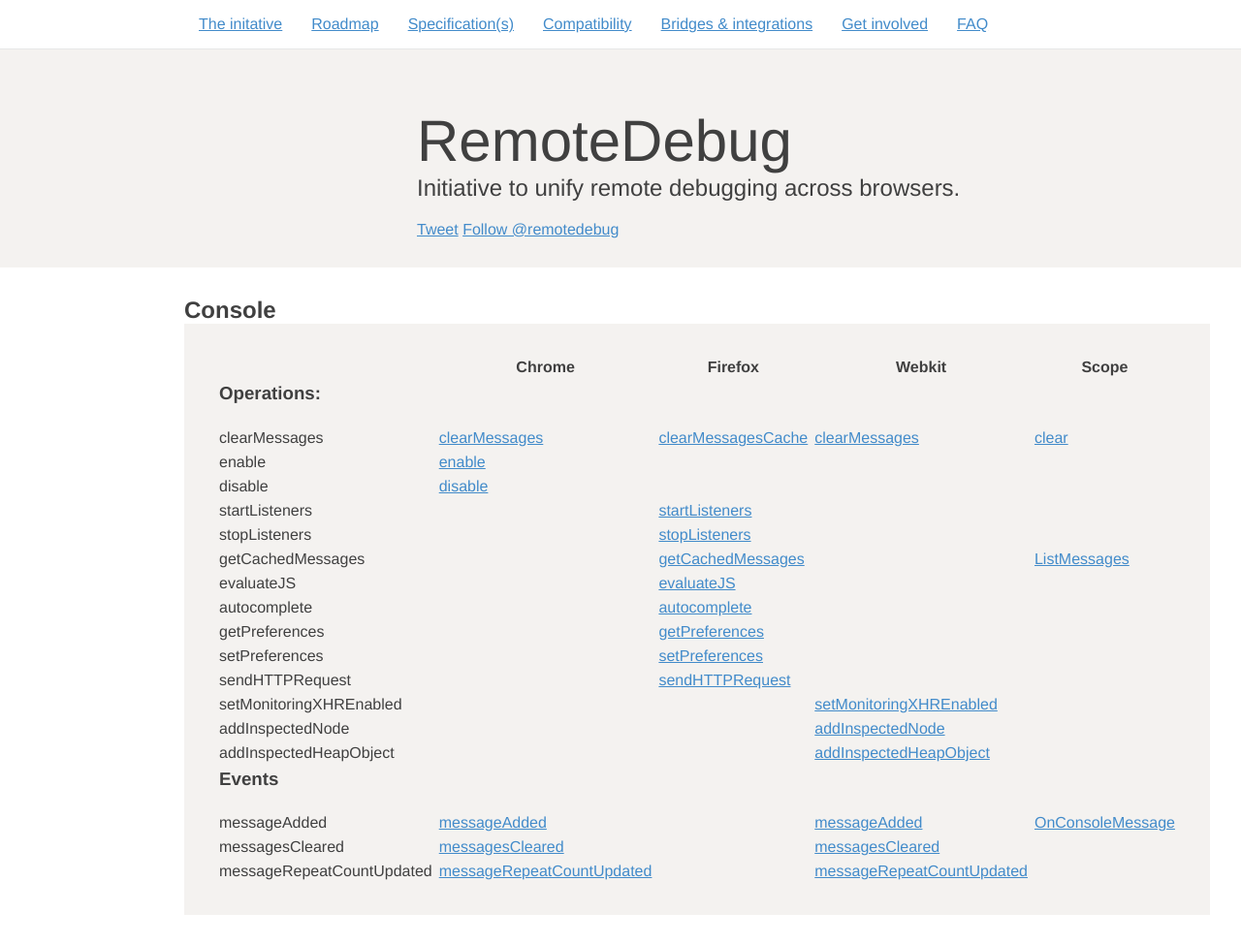
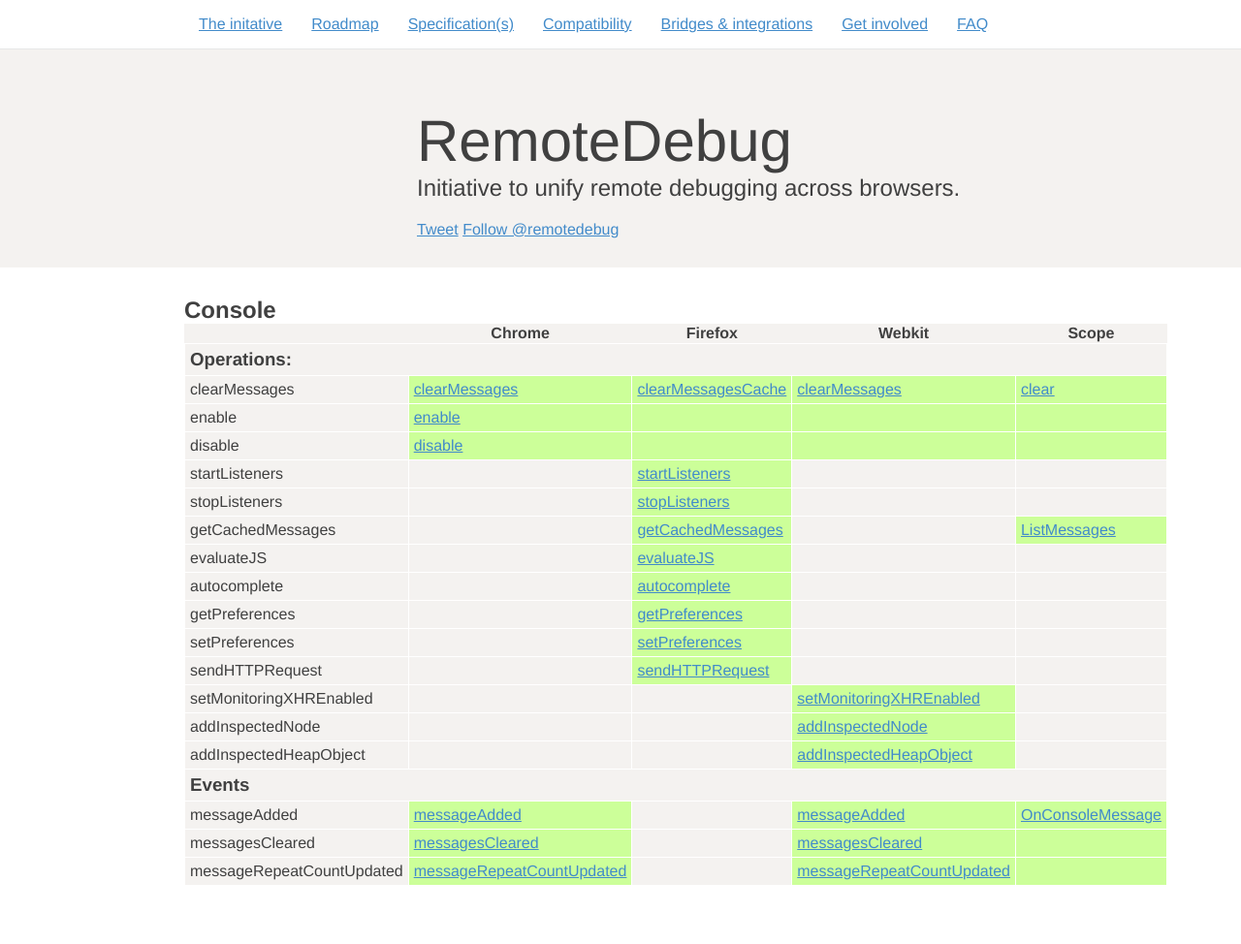
Before and after one commit to RemoteDebug/remotedebug.org, a Jekyll site: the page built from compatibility/console.html, in a window 1280 px wide. Shown: the whole page at 97% size. Built offline with Jekyll 4.4.1, drawn with Linux system fonts in a browser that asks for light colours; nearby versions of some CDN libraries; comment, search, counter and statistics services are not loaded; after the commit the page ends 944 px from its top, so only the background shows below that.

Commit message:
Styling tweaks to compatibility tables.

```diff
--- a/compatibility/console.html
+++ b/compatibility/console.html
@@ -4,7 +4,7 @@
 <section>
   <h2>Console</h2>
 
-    <table class="compatibility" cellspacing="5">
+    <table class="compatibility">
       <colgroup>
         <col>
           <col span="1" class="ie">
@@ -15,7 +15,7 @@
       </colgroup>
       <tbody>
         <tr class="compheader mobile">
-          <th rowspan="1"></th>
+          <th colspan="1"></th>
           <th colspan="1">Chrome</th>
           <th colspan="1">Firefox</th>
           <th colspan="1">Webkit</th>
@@ -85,7 +85,7 @@
           <td class="comp no" colspan="1"></td>
           <td class="comp yes" colspan="1"><a href="https://github.com/mozilla/gecko-dev/blob/master/toolkit/devtools/server/actors/webconsole.js#L1299">getCachedMessages</a></td>
           <td class="comp no" colspan="1"></td>
-          <td class="comp no" colspan="1"><a href="http://operasoftware.github.io/scope-interface/ConsoleLogger.html#ListMessages">ListMessages</a></td>
+          <td class="comp yes" colspan="1"><a href="http://operasoftware.github.io/scope-interface/ConsoleLogger.html#ListMessages">ListMessages</a></td>
         </tr>
 
         <tr>
--- a/compatibility/index.html
+++ b/compatibility/index.html
@@ -8,7 +8,7 @@
   <p>To get an overview of the functionality in existing remote debugging protocols, we have started an compatibility chart, where we will try to outline the functionality in each protocol.</p>
 
   <h3>API compatibility overview</h3>
-    <table class="compatibility" cellspacing="5">
+    <table class="compatibility">
       <colgroup>
         <col>
           <col span="1" class="ie">
--- a/stylesheets/style.css
+++ b/stylesheets/style.css
@@ -180,5 +180,22 @@
 .compatibility {
   background: rgba(147, 128, 108, 0.1);
   padding: 30px;
+  border-collapse: collapse;
+  border-spacing: 2px;
+  border-color: #808080;
   width: 100%;
 }
+.compatibility tr {
+  border: 0;
+}
+.compatibility td {
+  border: 1px solid #fff;
+  padding: 5px;
+}
+.compatibility h3 {
+  margin: 0;
+}
+.compatibility .yes {
+  background-color: #CF9;
+  color: #030;
+}
```
Also changed, not shown: stylesheets/style.less (+23 -0 lines).
